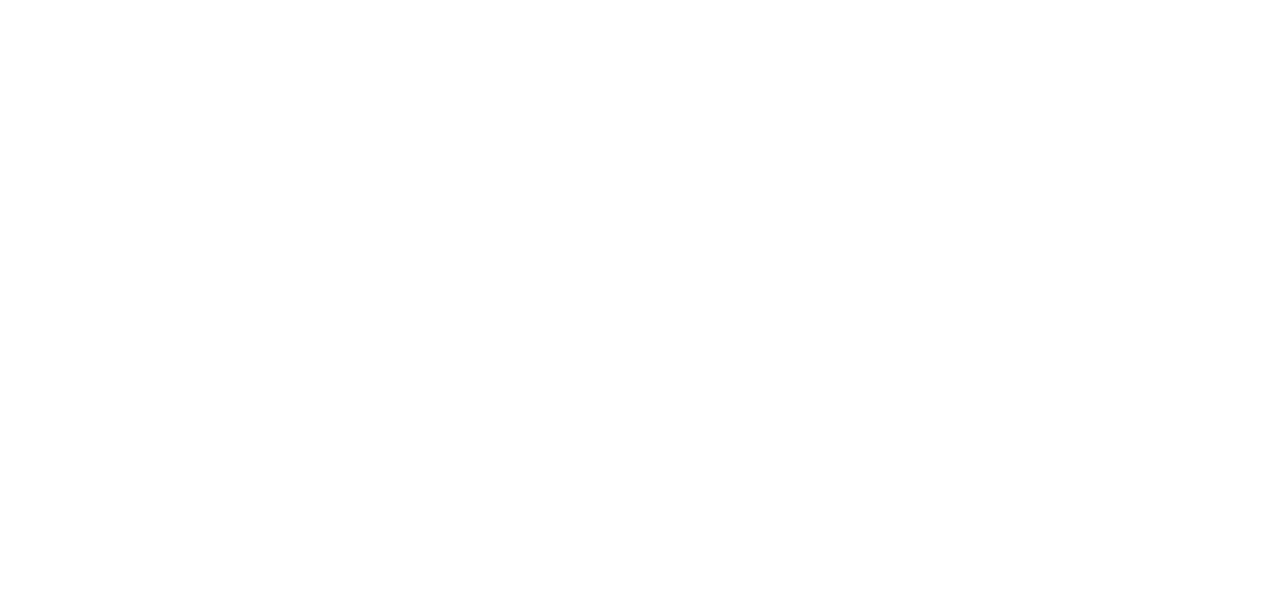
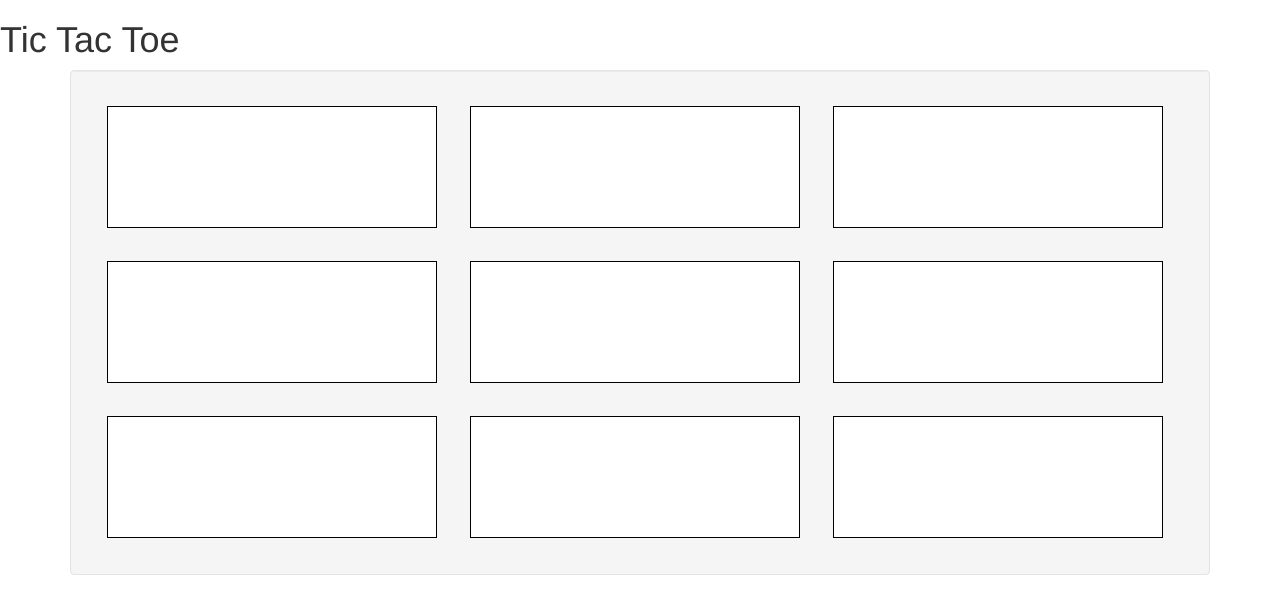
Before and after one commit to cmartinez84/tic-tac-toe, a plain HTML site: page index.html in a window 1280 px wide. Drawn offline with Linux system fonts and the light colour scheme.

Commit message:
generate a grid for tic tac toe with inputs based on the board object

```diff
--- a/css/styles.css
+++ b/css/styles.css
@@ -0,0 +1,14 @@
+input{
+  border: 1px solid black;
+  font-size: 5em;
+  padding: 20px;
+  margin: 1.5%;
+  width: 30%;
+  height: 30%;
+  display: inline-block;
+  text-align: center;
+}
+.well{
+  width: 100%;
+  min-width: 900px !important;
+}
--- a/index.html
+++ b/index.html
@@ -8,5 +8,15 @@
     <title></title>
   </head>
   <body>
+    <h1>Tic Tac Toe</h1>
+    <div class="container">
+      <div class=" well">
+        <div id="playingBoard">
+
+        </div>
+
+      </div>
+
+    </div>
   </body>
 </html>
--- a/js/scripts.js
+++ b/js/scripts.js
@@ -1,6 +1,10 @@
 function Square (value){
   this.value = value;
-  this.letter = "";
+  this.letter = value;
+}
+function Player(playerName, letter){
+  this.playerName = playerName;
+  this.letter = letter;
 }
 var board = {
   tiles: [],
@@ -14,19 +18,17 @@ var board = {
     ((this.tiles[2].letter===this.tiles[5].letter) && (this.tiles[5].letter === this.tiles[8].letter)) ||
     ((this.tiles[0].letter===this.tiles[4].letter) && (this.tiles[4].letter === this.tiles[8].letter)) ||
     ((this.tiles[2].letter===this.tiles[4].letter) && (this.tiles[4].letter === this.tiles[6].letter)))
-
       {
-      alert("I wanna know");
+      alert("You Won!");
       }
     }
 }
 
-
-
-function Player(playerName, letter){
-  this.playerName = playerName;
-  this.letter = letter;
-}
+$(function(){
+  for(var i = 0; i <board.tiles.length; i++){
+    $("#playingBoard").append('<input type="text" name="name" id="'+ board.tiles[i].letter +'">');
+  }
+});
 
 
 
```
